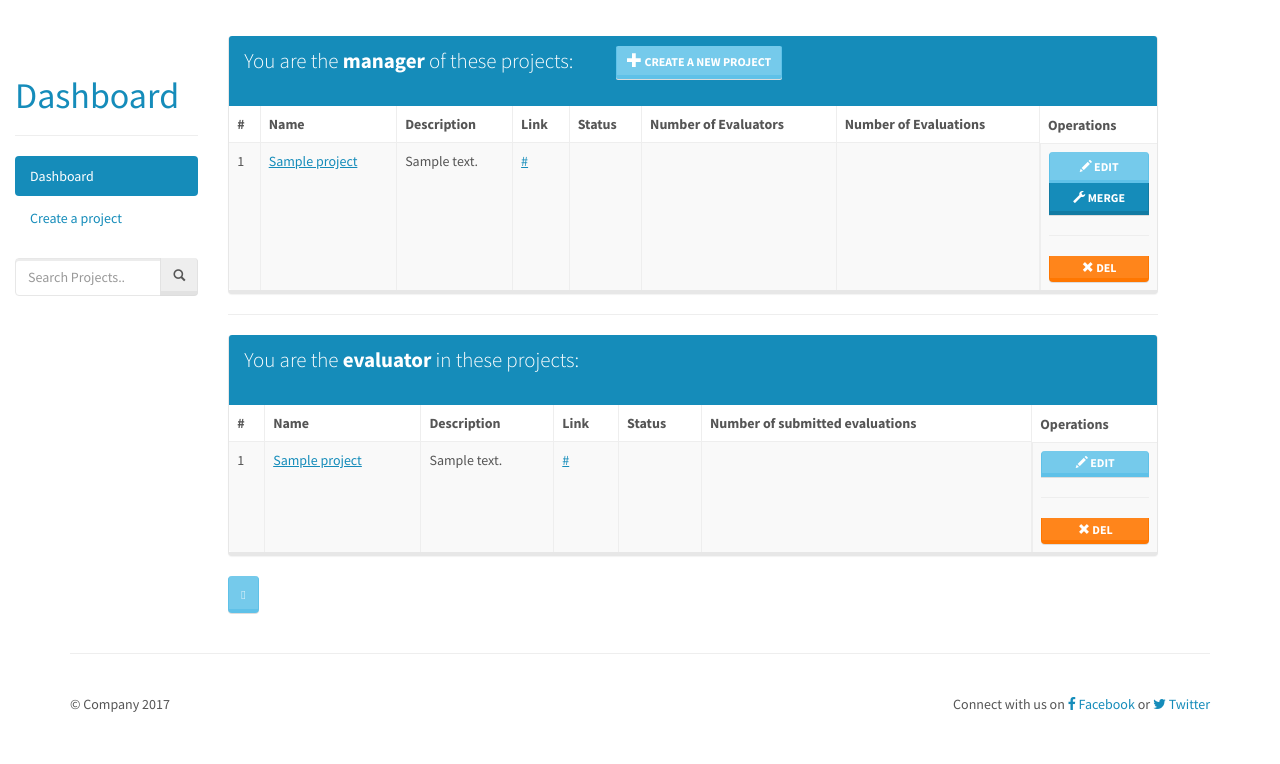
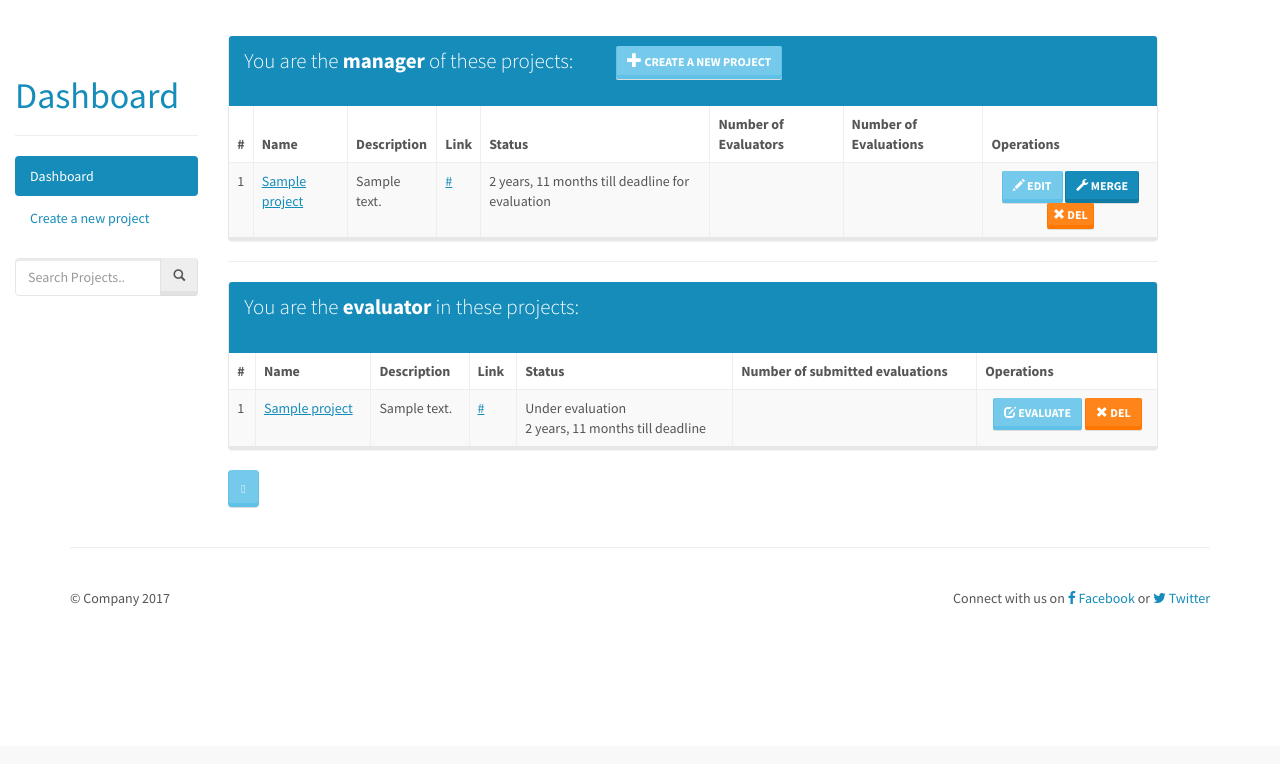
Before and after one commit to boogh/she, a Django app: template SHE34/src/HE3/templates/HE3/dashboard.html in a window 1280 px wide. Shown: the part 54-818 px from the top of the page. After the commit the page ends 660 px from the top, so only its background shows below. Run offline with Django 3.2, Linux system fonts and the light colour scheme; the template is opened without the code that fills it: most values are stand-ins (such as "Sample title", 1, 10 or a date in 2020); some libraries are stand-ins or nearby versions; some web fonts are replaced.

Commit message:
status in dashboard now shows the remaining time till deadline

```diff
--- a/SHE34/src/HE3/templates/HE3/baseHE.html
+++ b/SHE34/src/HE3/templates/HE3/baseHE.html
@@ -9,7 +9,7 @@
                 <ul class="nav nav-pills nav-stacked">
                     <li class="{% block dashboard-active%} {% endblock %}"><a href="{% url 'profiles:dashboard:user-dashboard' %}" >Dashboard</a></li>
 
-                    <li class="{% block createProjectActive %} {% endblock %}"><a href="{% url 'profiles:dashboard:project_create' %}">Create a project</a></li>
+                    <li class="{% block createProjectActive %} {% endblock %}"><a href="{% url 'profiles:dashboard:project_create' %}">Create a new project</a></li>
                 </ul><br>
                 <div class="input-group">
                     <input type="text" class="form-control" placeholder="Search Projects..">
--- a/SHE34/src/HE3/templates/HE3/dashboard.html
+++ b/SHE34/src/HE3/templates/HE3/dashboard.html
@@ -46,13 +46,15 @@
                                 <td>  {{ forloop.counter }} </td>
                                 <td> <a href="{% url 'profiles:dashboard:project_detail' project.id %}"> {{ project.name }} </a></td>
                                 <td> {{ project.description }} </td>
-                                <td> <a href="{{ project.link }}">{{ project.link }} </a> </td>
+
+                                <td> <a href="{{ project.link }}"> {{ project.link }} </a> </td>
+                                <td> {{ project.deadline|timeuntil }} till deadline for evaluation </td>
 
                                 <td></td>
                                 <td></td>
-                                <td></td>
-                                <td class="center-block btn-group-vertical">
-                                    <a class="btn btn-info btn-sm" href="#">
+                                <td class="text-center">
+                                    <span class="btn-group-sm">
+                                    <a class="btn btn-info btn-sm" href=" {% url 'profiles:dashboard:project_update' project.id %}">
                                         <span class="glyphicon glyphicon-pencil" aria-hidden="true"></span>
                                         Edit
                                     </a>
@@ -60,11 +62,14 @@
                                         <span class="glyphicon glyphicon-wrench" aria-hidden="true"></span>
                                         Merge
                                     </a>
-                                    <hr>
-                                    <a class="btn btn-warning btn-xs" href="#">
+                                    </span>
+
+                                    <span class="btn-group-xs">
+                                    <a class="btn btn-warning btn-xs" href="{% url 'profiles:dashboard:project_delete' project.id %}">
                                         <span class="glyphicon glyphicon-remove" aria-hidden="true"></span>
                                         Del
                                     </a>
+                                    </span>
                                 </td>
                             </tr>
                         {% endfor %}
@@ -108,18 +113,25 @@
                                 <td>{{ project.description }} </td>
                                 <td><a href="{{ project.link }}">{{ project.link }} </a> </td>
 
-                                <td> </td>
+                                {% if project.deadline|timeuntil > '0 minutes' %}
+                                <td> Under evaluation<br>
+                                    {{ project.deadline|timeuntil }} till deadline </td>
+                                {% else %}
+                                <td>Evaluation time is finished.</td>
+                                {% endif %}
+
 
                                 <td> </td>
 
-                                <td class="center-block btn-group-vertical">
-                                    <a class="btn btn-info btn-xs" href="#">
-                                        <span class="glyphicon glyphicon-pencil" aria-hidden="true"></span> Edit
+                                <td class="text-center">
+                                    <span class=" btn-group-sm">
+                                    <a class="btn btn-info btn-xs" href=" {% url 'profiles:dashboard:Add-Evaluation' project.id %}">
+                                        <span class="glyphicon glyphicon-edit" aria-hidden="true"></span> Evaluate
                                     </a>
-                                    <hr>
-                                    <a class="btn btn-warning btn-xs" href="#"> <span class="glyphicon glyphicon-remove " aria-hidden="true"></span>
+                                    <a class="btn btn-warning btn-xs" href="{% url 'profiles:dashboard:delete-evaluator' project.id %}"> <span class="glyphicon glyphicon-remove " aria-hidden="true"></span>
                                         Del
                                     </a>
+                                    </span>
                                 </td>
 
                             </tr>
```
